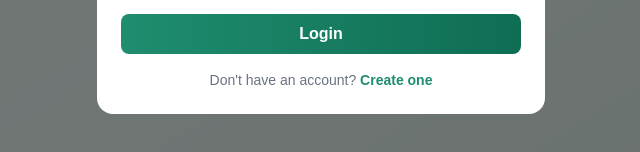
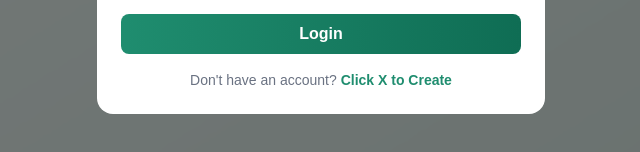
Before and after one commit to shaddyna/test, a Next.js app: page / in a window 1280 px wide. Shown: the part 462-614 px from the top of the page, without its empty margins (319-959 px from the left). Built offline with nearby package versions, Linux system fonts and the light colour scheme.

Commit message:
camera upload fix

```diff
--- a/app/components/AuthModal.tsx
+++ b/app/components/AuthModal.tsx
@@ -456,7 +456,7 @@ export default function AuthModal({ isOpen, onClose, mode, onSuccess }: AuthModa
             }}
             className="text-[#1f8d6f] font-semibold hover:underline"
           >
-            {mode === 'login' ? 'Create one' : 'Login'}
+            {mode === 'login' ? 'Click X to Create' : 'Click X to Login'}
           </button>
         </p>
       </div>
```
